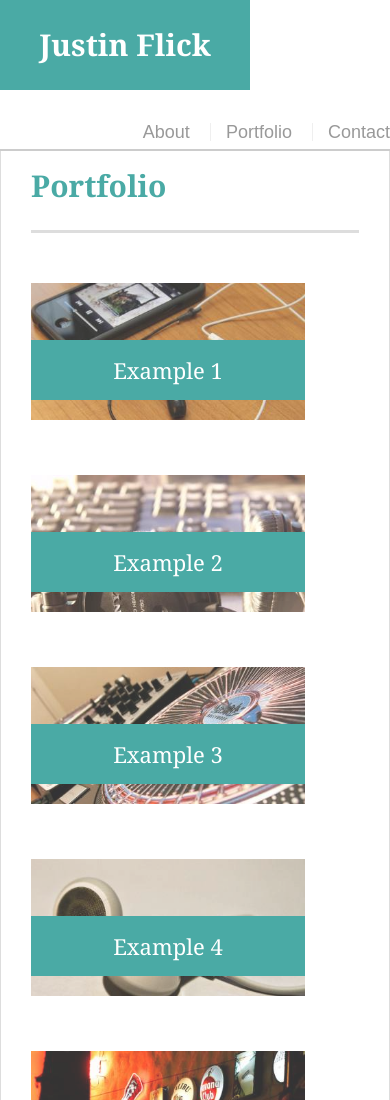
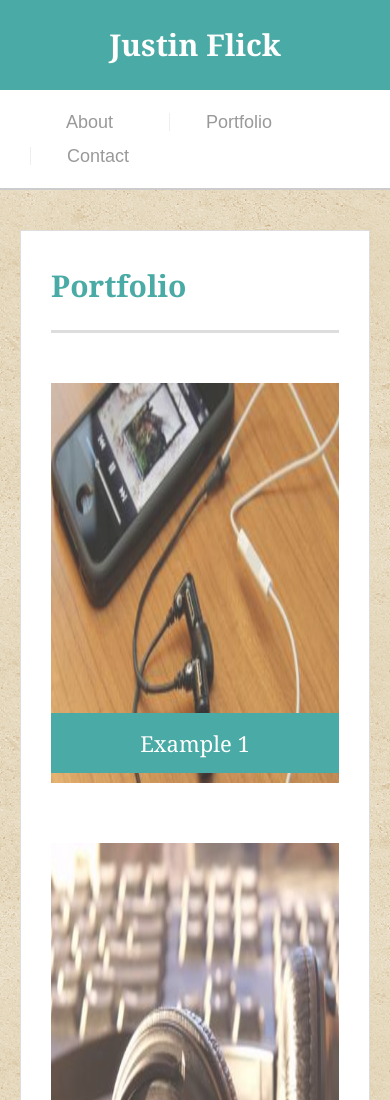
Before and after one commit to j-flick/Responsive-Portfolio, a plain HTML site: page portfolio.html in a window 390 px wide. Shown: the top 1100 px of the page. Drawn offline with Linux system fonts and the light colour scheme.

Commit message:
updated responsive portfolio with @media queries

```diff
--- a/assets/css/style.css
+++ b/assets/css/style.css
@@ -232,3 +232,122 @@ input[type=submit] {
 	padding: 10px 30px;
 	cursor: pointer;
 }
+
+@media screen and (max-width: 980px) {
+
+	#masthead {
+		padding: 0 80px 0 125px;
+		position: static;
+	}
+
+	#main-container {
+		padding: 25px 0 0 125px;
+	}
+
+	.main-section {
+		width: 420px;
+	}
+
+	.sidebar {
+		width: 270px;
+		margin-left: 40px;
+		float: left;
+	}
+
+	.auth-image {
+		width: 100%;
+		margin-bottom: 30px;
+	}
+
+	.work {
+		width: 100%;
+		margin-bottom: 0px;
+	}
+
+	.work img {
+		height: 270px;
+	}
+
+	.work h3 {
+		bottom: 40px;
+	}
+
+}
+
+@media screen and (max-width: 768px) {
+
+	#masthead {
+		padding: 0 20px 0 20px;
+		position: static;
+	}
+
+	#main-container {
+		padding: 0 20px;
+	}
+
+	.main-section {
+		width: 100%;
+		max-width: 100%;
+		margin-top: 10px;
+	}
+
+	.auth-image {
+		width: 330px;
+	}
+
+	.sidebar {
+		margin-left: 0;
+		width: 100%;
+		max-width: 100%;
+		margin-bottom: 40px;
+	}
+
+	.work {
+		width: 46%;
+	}
+
+	.work img {
+		height: 235px;
+	}
+
+	.work:nth-child(even) {
+		margin-right: 50px;
+	}
+
+}
+
+@media screen and (max-width: 640px) {
+
+	#masthead {
+		position: static;
+		padding: 0;
+	}
+
+	#logo {
+		width: 100%;
+	}
+
+	nav {
+		width: 100%;
+		margin-top: 0;
+		padding: 15px;
+	}
+
+	nav a {
+		padding-left: 10%;
+		padding-right: 10%;
+	}
+
+	.auth-image {
+		width: 100%;
+	}
+
+	.work {
+		width: 100%;
+	}
+
+	.work img {
+		height: 400px;
+	}
+
+}
```
Also changed, not shown: index.html (+3 -2 lines).
